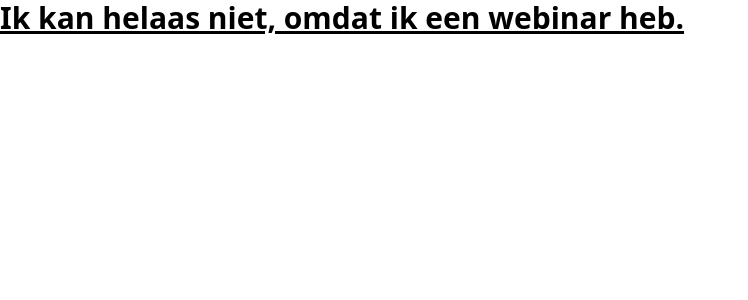
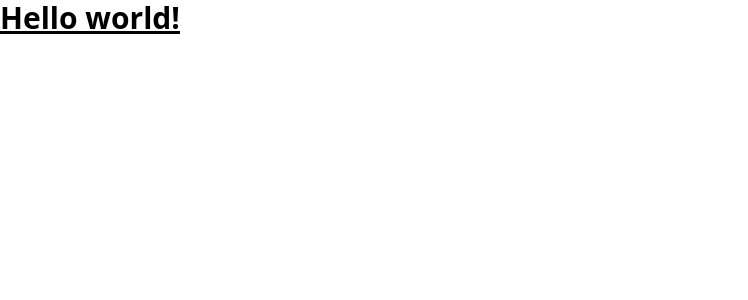
Before and after one commit to triplejingle/concept_nextjs, a Next.js app: page / in a window 1280 px wide. Shown: the top 300 px of the page, without its empty margins (0-748 px from the left). Built offline with nearby package versions, Linux system fonts and the light colour scheme.

Commit message:
updated package.json

```diff
--- a/pages/index.tsx
+++ b/pages/index.tsx
@@ -1,11 +1,8 @@
-import type { NextPage } from 'next'
 
-const Home: NextPage = () => {
-  return (
-      <h1 className="text-3xl font-bold underline">
-Ik kan helaas niet, omdat ik een webinar heb.
-      </h1>
-  )
+export default function Home() {
+    return (
+        <h1 className="text-3xl font-bold underline">
+            Hello world!
+        </h1>
+    )
 }
-
-export default Home
```
